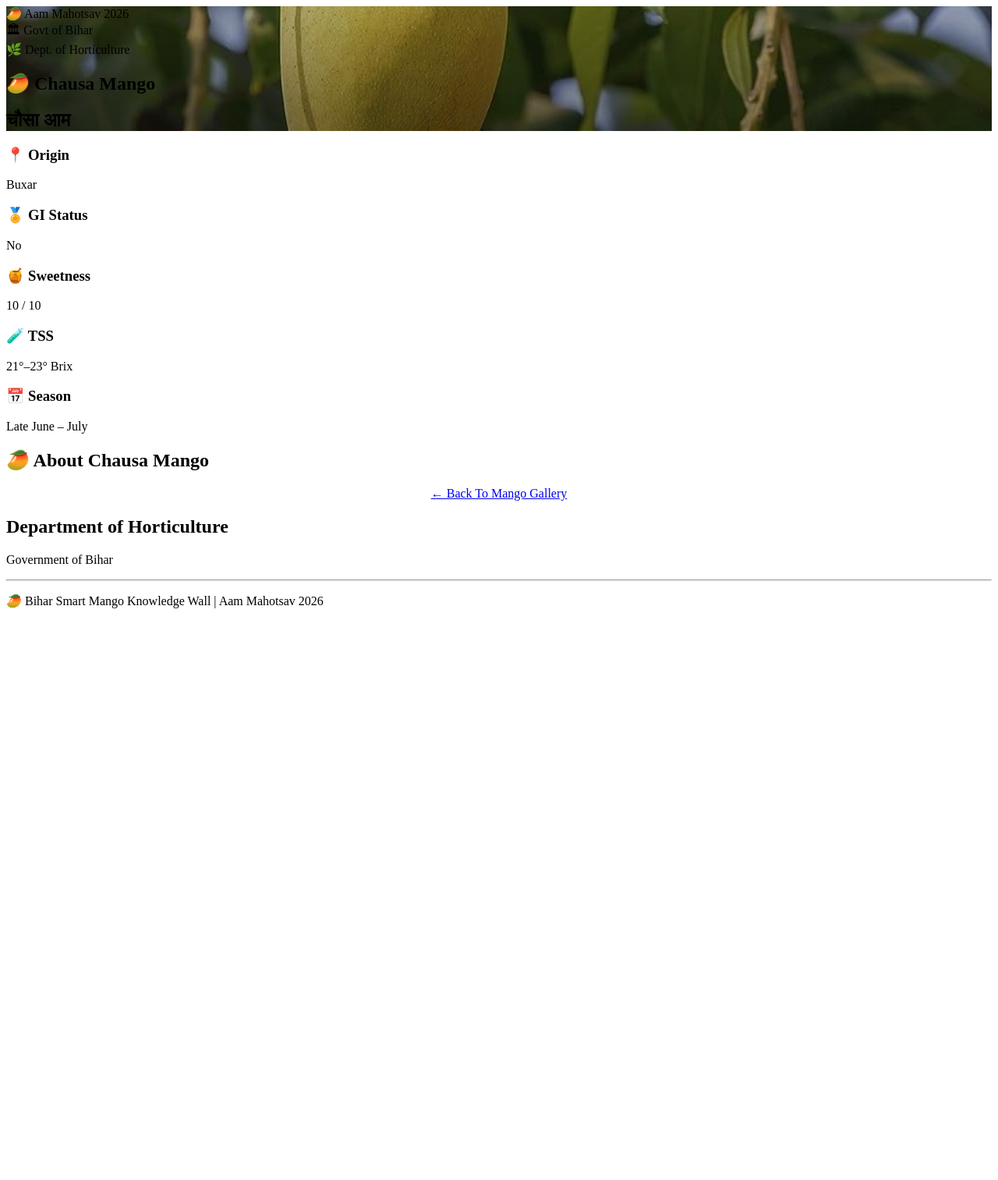
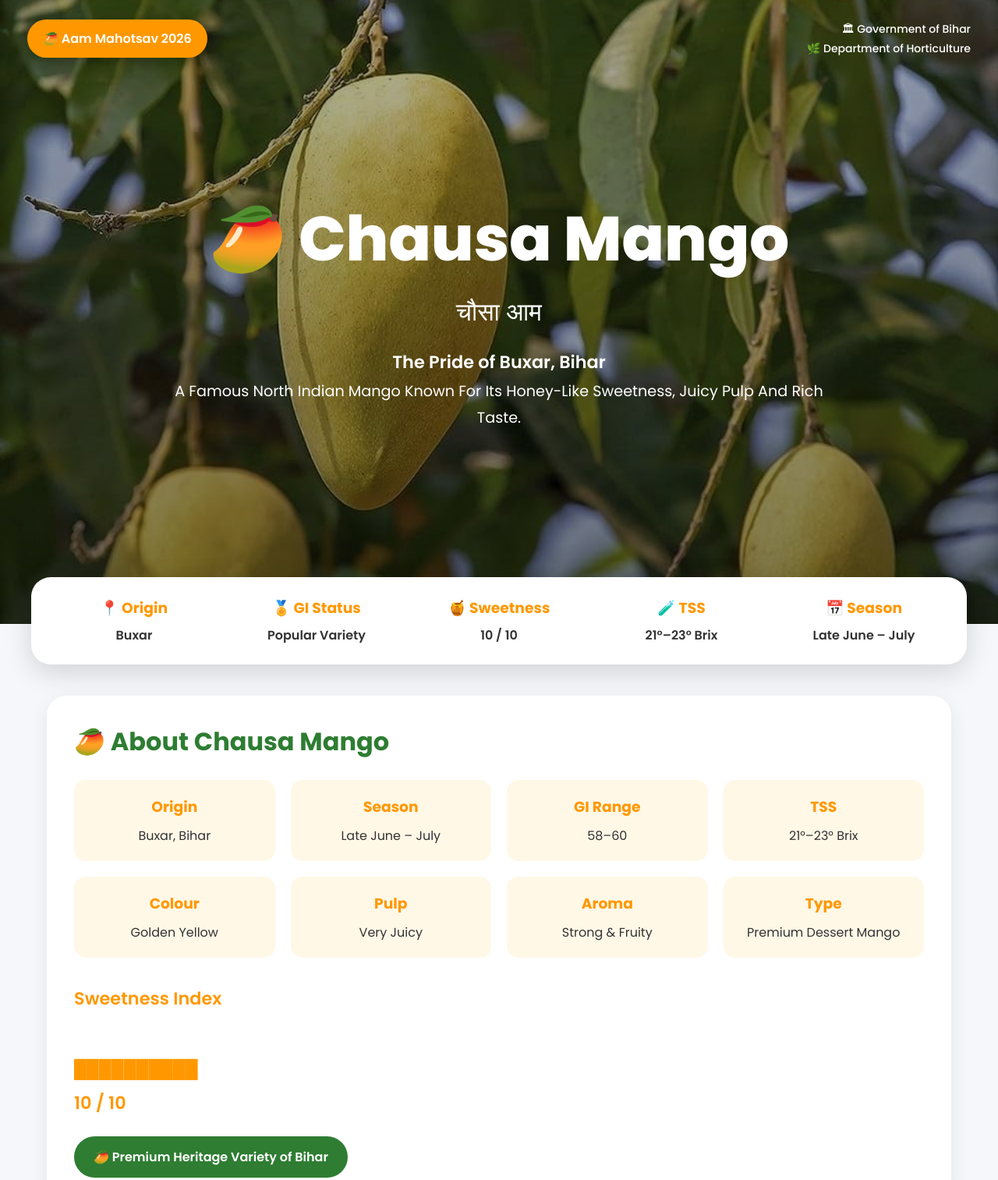
Before and after one commit to Satyammisu/bihar-mango-heritage, a plain HTML site: page chausa.html in a window 1280 px wide. Shown: the top 1513 px of the page at 78% size. Before the commit the page ends 800 px from the top, so only its background shows below. Drawn offline with Linux system fonts and the light colour scheme.

Commit message:
Update chausa.html

```diff
--- a/chausa.html
+++ b/chausa.html
@@ -5,38 +5,91 @@
     <meta name="viewport" content="width=device-width, initial-scale=1.0">
     <title>Chausa Mango | Bihar Smart Mango Knowledge Wall</title>
     <link href="https://fonts.googleapis.com/css2?family=Poppins:wght@300;400;500;600;700;800&display=swap" rel="stylesheet">
-    <!-- Paste the CSS from your zardalu.html here -->
     <style>
-        /* [PASTE YOUR FULL CSS FROM ZARDALU.HTML HERE] */
+        *{margin:0;padding:0;box-sizing:border-box;font-family:'Poppins',sans-serif;}
+        html{scroll-behavior:smooth;}
+        body{background:#f5f7fa;overflow-x:hidden;color:#333;}
+        .hero{height:100vh;background:linear-gradient(rgba(0,0,0,0.30),rgba(0,0,0,0.50)),url('images/chausa.jpg');background-size:cover;background-position:center;background-repeat:no-repeat;display:flex;justify-content:center;align-items:center;text-align:center;color:white;position:relative;}
+        .govt{position:absolute;top:25px;right:35px;text-align:right;font-size:14px;font-weight:500;line-height:1.8;}
+        .event{position:absolute;top:25px;left:35px;background:#ff9800;color:white;padding:12px 20px;border-radius:40px;font-weight:600;box-shadow:0 5px 20px rgba(0,0,0,.25);}
+        .hero-content{max-width:900px;padding:20px;}
+        .hero-content h1{font-size:5rem;font-weight:800;margin-bottom:10px;}
+        .hero-content h2{font-size:2rem;font-weight:500;margin-bottom:20px;}
+        .hero-content p{font-size:1.2rem;line-height:1.8;}
+        .quick-facts{max-width:1200px;margin:-60px auto 40px;background:white;padding:25px;border-radius:25px;display:grid;grid-template-columns:repeat(auto-fit,minmax(180px,1fr));gap:20px;position:relative;z-index:100;box-shadow:0 10px 35px rgba(0,0,0,.15);}
+        .fact{text-align:center;}.fact h3{color:#ff9800;margin-bottom:8px;}.fact p{font-weight:600;}
+        .container{max-width:1200px;margin:auto;padding:0 20px 40px;}
+        .card{background:white;padding:35px;border-radius:25px;margin-bottom:30px;box-shadow:0 8px 25px rgba(0,0,0,.08);}
+        .section-title{font-size:2rem;margin-bottom:25px;color:#2e7d32;}
+        .info-grid{display:grid;grid-template-columns:repeat(auto-fit,minmax(220px,1fr));gap:20px;}
+        .info-box{background:#fff8e7;padding:20px;border-radius:15px;text-align:center;transition:.3s;}.info-box:hover{transform:translateY(-5px);}.info-box h3{color:#ff9800;margin-bottom:10px;}
+        .sweetness{margin-top:30px;font-size:1.4rem;font-weight:600;color:#ff9800;line-height:2;}
+        .gi{display:inline-block;background:#2e7d32;color:white;padding:14px 25px;border-radius:40px;margin-top:20px;font-weight:600;}
+        .benefits{display:grid;grid-template-columns:repeat(auto-fit,minmax(220px,1fr));gap:20px;}
+        .benefit{background:white;padding:25px;border-radius:20px;text-align:center;box-shadow:0 4px 15px rgba(0,0,0,.08);transition:.3s;}.benefit:hover{transform:translateY(-6px);}.benefit h3{margin-bottom:10px;}
+        .story{background:linear-gradient(135deg,#ff9800,#f57c00);color:white;padding:35px;border-radius:20px;line-height:2;margin-top:30px;}
+        .btn{display:inline-block;padding:14px 30px;background:#ff9800;color:white;text-decoration:none;border-radius:10px;font-weight:600;margin-top:25px;}.btn:hover{background:#f57c00;}
+        footer{background:#2e7d32;color:white;text-align:center;padding:40px;margin-top:40px;}footer hr{margin:20px 0;border:1px solid rgba(255,255,255,.2);}
+        @media(max-width:768px){.hero{height:80vh;}.hero-content h1{font-size:2.5rem;}.hero-content h2{font-size:1.3rem;}.hero-content p{font-size:1rem;}.event{left:15px;top:15px;font-size:12px;padding:10px 15px;}.govt{right:15px;top:15px;font-size:11px;}.quick-facts{margin-top:-40px;}}
     </style>
 </head>
 <body>
-
-    <!-- HERO SECTION -->
-    <section class="hero" style="background: linear-gradient(rgba(0,0,0,0.3),rgba(0,0,0,0.5)), url('images/chausa.jpg'); background-size: cover; background-position: center;">
+    <section class="hero">
         <div class="event">🥭 Aam Mahotsav 2026</div>
-        <div class="govt">🏛 Govt of Bihar<br>🌿 Dept. of Horticulture</div>
+        <div class="govt">🏛 Government of Bihar<br>🌿 Department of Horticulture</div>
         <div class="hero-content">
             <h1>🥭 Chausa Mango</h1>
             <h2>चौसा आम</h2>
+            <p style="font-size:1.4rem;font-weight:600;">The Pride of Buxar, Bihar</p>
+            <p>A Famous North Indian Mango Known For Its Honey-Like Sweetness, Juicy Pulp And Rich Taste.</p>
         </div>
     </section>
 
-    <!-- QUICK FACTS -->
     <div class="quick-facts">
         <div class="fact"><h3>📍 Origin</h3><p>Buxar</p></div>
-        <div class="fact"><h3>🏅 GI Status</h3><p>No</p></div>
+        <div class="fact"><h3>🏅 GI Status</h3><p>Popular Variety</p></div>
         <div class="fact"><h3>🍯 Sweetness</h3><p>10 / 10</p></div>
         <div class="fact"><h3>🧪 TSS</h3><p>21°–23° Brix</p></div>
         <div class="fact"><h3>📅 Season</h3><p>Late June – July</p></div>
     </div>
 
-    <!-- MAIN CONTAINER -->
     <div class="container">
         <div class="card">
             <h2 class="section-title">🥭 About Chausa Mango</h2>
-            <!-- Add info-grid, sweetness index, etc. as in zardalu.html -->
+            <div class="info-grid">
+                <div class="info-box"><h3>Origin</h3><p>Buxar, Bihar</p></div>
+                <div class="info-box"><h3>Season</h3><p>Late June – July</p></div>
+                <div class="info-box"><h3>GI Range</h3><p>58–60</p></div>
+                <div class="info-box"><h3>TSS</h3><p>21°–23° Brix</p></div>
+                <div class="info-box"><h3>Colour</h3><p>Golden Yellow</p></div>
+                <div class="info-box"><h3>Pulp</h3><p>Very Juicy</p></div>
+                <div class="info-box"><h3>Aroma</h3><p>Strong & Fruity</p></div>
+                <div class="info-box"><h3>Type</h3><p>Premium Dessert Mango</p></div>
+            </div>
+            <div class="sweetness">Sweetness Index<br><br>██████████<br>10 / 10</div>
+            <div class="gi">🥭 Premium Heritage Variety of Bihar</div>
         </div>
+
+        <div class="card">
+            <h2 class="section-title">🌟 Uniqueness</h2>
+            <p style="line-height:2;font-size:1.05rem;">Chausa Mango is one of the most popular mango varieties cultivated in Bihar. It is famous for its exceptionally sweet taste, juicy pulp and attractive golden-yellow appearance. The fruit is highly preferred for direct consumption and is loved across India for its rich flavour.</p>
+        </div>
+
+        <h2 class="section-title">💚 Health Benefits</h2>
+        <div class="benefits">
+            <div class="benefit"><h3>🛡 Immunity Booster</h3><p>Rich source of Vitamin C.</p></div>
+            <div class="benefit"><h3>👁 Eye Health</h3><p>Contains Vitamin A.</p></div>
+            <div class="benefit"><h3>⚡ Natural Energy</h3><p>Healthy source of energy.</p></div>
+            <div class="benefit"><h3>🌿 Digestion</h3><p>Supports digestive health.</p></div>
+            <div class="benefit"><h3>❤️ Heart Health</h3><p>Contains beneficial nutrients.</p></div>
+            <div class="benefit"><h3>✨ Skin Health</h3><p>Rich in antioxidants.</p></div>
+        </div>
+
+        <div class="story">
+            <h2>💡 Did You Know?</h2><br>
+            <p>Chausa Mango originated in the historic region of Buxar and has gained recognition throughout India for its delicious taste and juicy texture. It remains one of the most demanded table mangoes during the summer season.</p>
+        </div>
+
         <center><a href="index.html" class="btn">← Back To Mango Gallery</a></center>
     </div>
 
@@ -46,6 +99,5 @@
         <hr>
         <p>🥭 Bihar Smart Mango Knowledge Wall | Aam Mahotsav 2026</p>
     </footer>
-
 </body>
 </html>
```
